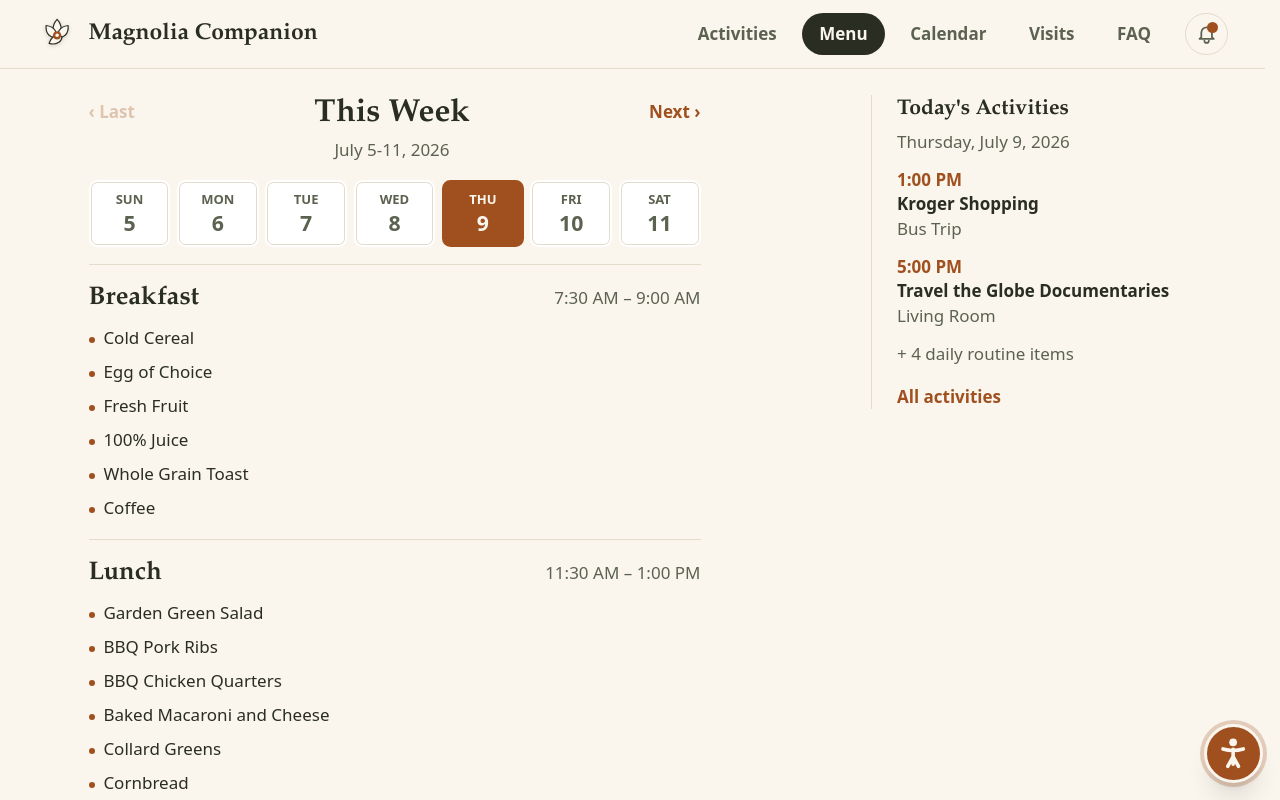
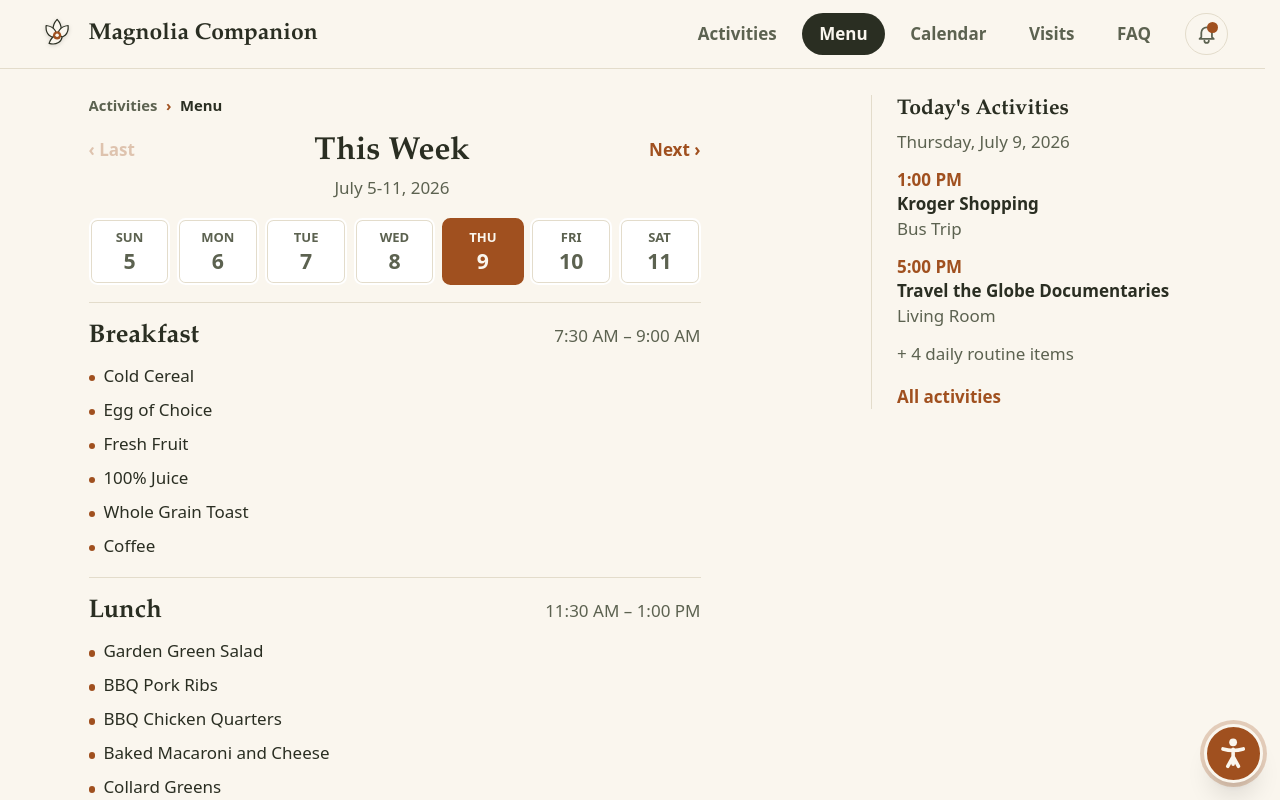
Before and after one commit to dillo/magnolia-companion, a Next.js app: page /menu in a window 1280 px wide. Shown: the top 800 px of the page. Built offline with nearby package versions, Linux system fonts and the light colour scheme.

Commit message:
feat: add desktop breadcrumbs

```diff
--- a/app/faq/page.tsx
+++ b/app/faq/page.tsx
@@ -1,4 +1,5 @@
 import type { Metadata } from "next";
+import Breadcrumbs from "@/components/Breadcrumbs";
 
 export const metadata: Metadata = {
   title: "Resident FAQ | Magnolia Companion",
@@ -211,6 +212,7 @@ const FAQ_SECTIONS: FaqSection[] = [
 export default function FaqPage() {
   return (
     <div className="mx-auto max-w-5xl">
+      <Breadcrumbs />
       <div className="max-w-3xl">
         <p className="font-semibold uppercase tracking-wide text-copper">Resident handbook</p>
         <h1 className="mt-1 font-display text-3xl font-semibold">Frequently Asked Questions</h1>
--- a/app/layout.tsx
+++ b/app/layout.tsx
@@ -38,7 +38,9 @@ export default function RootLayout({ children }: { children: React.ReactNode })
             </div>
           </div>
         </header>
-        <main className="mx-auto max-w-6xl px-4 py-6 pb-16">{children}</main>
+        <main className="mx-auto max-w-6xl px-4 py-6 pb-16">
+          {children}
+        </main>
         <AccessibilityControl />
       </body>
     </html>
--- /dev/null
+++ b/components/Breadcrumbs.tsx
@@ -0,0 +1,84 @@
+"use client";
+
+import Link from "next/link";
+import { usePathname } from "next/navigation";
+
+const ROUTE_LABELS: Record<string, string> = {
+  "/": "Activities",
+  "/menu": "Menu",
+  "/calendar": "Calendar",
+  "/visits": "Visits",
+  "/faq": "FAQ",
+};
+
+const ROUTE_WIDTHS: Record<string, string> = {
+  "/": "max-w-5xl",
+  "/menu": "max-w-5xl",
+  "/calendar": "max-w-6xl",
+  "/visits": "max-w-4xl",
+  "/faq": "max-w-5xl",
+};
+
+type Crumb = {
+  href: string;
+  label: string;
+};
+
+function titleFromSegment(segment: string) {
+  return segment
+    .split("-")
+    .filter(Boolean)
+    .map((word) => word.charAt(0).toUpperCase() + word.slice(1))
+    .join(" ");
+}
+
+function crumbsForPath(pathname: string): Crumb[] {
+  const normalizedPath = pathname === "/" ? "/" : pathname.replace(/\/+$/, "");
+  if (normalizedPath === "/") return [{ href: "/", label: ROUTE_LABELS["/"] }];
+
+  const segments = normalizedPath.split("/").filter(Boolean);
+  return [
+    { href: "/", label: ROUTE_LABELS["/"] },
+    ...segments.map((segment, index) => {
+      const href = `/${segments.slice(0, index + 1).join("/")}`;
+      return {
+        href,
+        label: ROUTE_LABELS[href] ?? titleFromSegment(decodeURIComponent(segment)),
+      };
+    }),
+  ];
+}
+
+export default function Breadcrumbs() {
+  const pathname = usePathname();
+  const crumbs = crumbsForPath(pathname);
+  const widthClass = ROUTE_WIDTHS[pathname] ?? "max-w-5xl";
+
+  return (
+    <nav aria-label="Breadcrumb" className={`mx-auto mb-4 hidden ${widthClass} sm:block`}>
+      <ol className="flex items-center gap-2 text-sm font-semibold text-moss">
+        {crumbs.map((crumb, index) => {
+          const isCurrent = index === crumbs.length - 1;
+          return (
+            <li key={crumb.href} className="flex min-w-0 items-center gap-2">
+              {index > 0 && (
+                <span aria-hidden="true" className="text-copper">
+                  ›
+                </span>
+              )}
+              {isCurrent ? (
+                <span aria-current="page" className="truncate text-ink">
+                  {crumb.label}
+                </span>
+              ) : (
+                <Link href={crumb.href} className="truncate underline-offset-4 hover:text-ink hover:underline">
+                  {crumb.label}
+                </Link>
+              )}
+            </li>
+          );
+        })}
+      </ol>
+    </nav>
+  );
+}
--- a/components/CalendarClient.tsx
+++ b/components/CalendarClient.tsx
@@ -6,6 +6,7 @@ import { DIMENSIONS, type Dimension } from "@/lib/schema";
 import { DIMENSION_META } from "@/lib/dimensions";
 import { formatTime, dayNameOfISO, longDateOfISO } from "@/lib/dates";
 import { visitDaysInRange } from "@/lib/lookup";
+import Breadcrumbs from "@/components/Breadcrumbs";
 import Timeline from "@/components/Timeline";
 import EmptyState from "@/components/EmptyState";
 import ScanLightbox from "@/components/ScanLightbox";
@@ -122,6 +123,7 @@ export default function CalendarClient({ months, visitDays }: { months: Activity
 
   return (
     <div>
+      <Breadcrumbs />
       <div className="md:flex md:items-start md:justify-between md:gap-5">
         <div className="flex items-center justify-between">
           <h1 className="font-display text-3xl font-semibold">{monthTitle}</h1>
--- a/components/MenuClient.tsx
+++ b/components/MenuClient.tsx
@@ -5,6 +5,7 @@ import Link from "next/link";
 import type { ActivityDay, ActivityMonth, MenuWeek } from "@/lib/schema";
 import { addDaysISO, dayNameOfISO, longDateOfISO, formatTime, sundayOfISO } from "@/lib/dates";
 import { findActivityDay, menuWeekFor, publishedMenuWeeks } from "@/lib/lookup";
+import Breadcrumbs from "@/components/Breadcrumbs";
 import MealCards from "@/components/MealCards";
 import EmptyState from "@/components/EmptyState";
 import ScanLightbox from "@/components/ScanLightbox";
@@ -74,6 +75,7 @@ export default function MenuClient({ weeks, months }: { weeks: MenuWeek[]; month
   return (
     <div className="mx-auto grid max-w-5xl gap-8 lg:grid-cols-[minmax(0,1fr)_18rem] lg:items-start">
       <section className="max-w-xl">
+        <Breadcrumbs />
         <div className="grid grid-cols-[auto_minmax(0,1fr)_auto] items-start gap-2">
           <button disabled={idx === 0} onClick={() => moveWeek(-1)}
             className="mt-1 whitespace-nowrap font-bold text-copper disabled:opacity-30">‹ Last</button>
--- a/components/VisitsClient.tsx
+++ b/components/VisitsClient.tsx
@@ -3,6 +3,7 @@
 import { useMemo, useState } from "react";
 import type { VisitDay, VisitDayType } from "@/lib/schema";
 import { upcomingVisitDays } from "@/lib/lookup";
+import Breadcrumbs from "@/components/Breadcrumbs";
 import { useToday } from "@/components/useToday";
 import { VisitDayCard } from "@/components/VisitDays";
 import EmptyState from "@/components/EmptyState";
@@ -26,6 +27,7 @@ export default function VisitsClient({ visitDays }: { visitDays: VisitDay[] }) {
 
   return (
     <div className="mx-auto max-w-4xl">
+      <Breadcrumbs />
       <div className="md:flex md:items-end md:justify-between md:gap-6">
         <div>
           <h1 className="font-display text-3xl font-semibold">Family Visit Days</h1>
```
